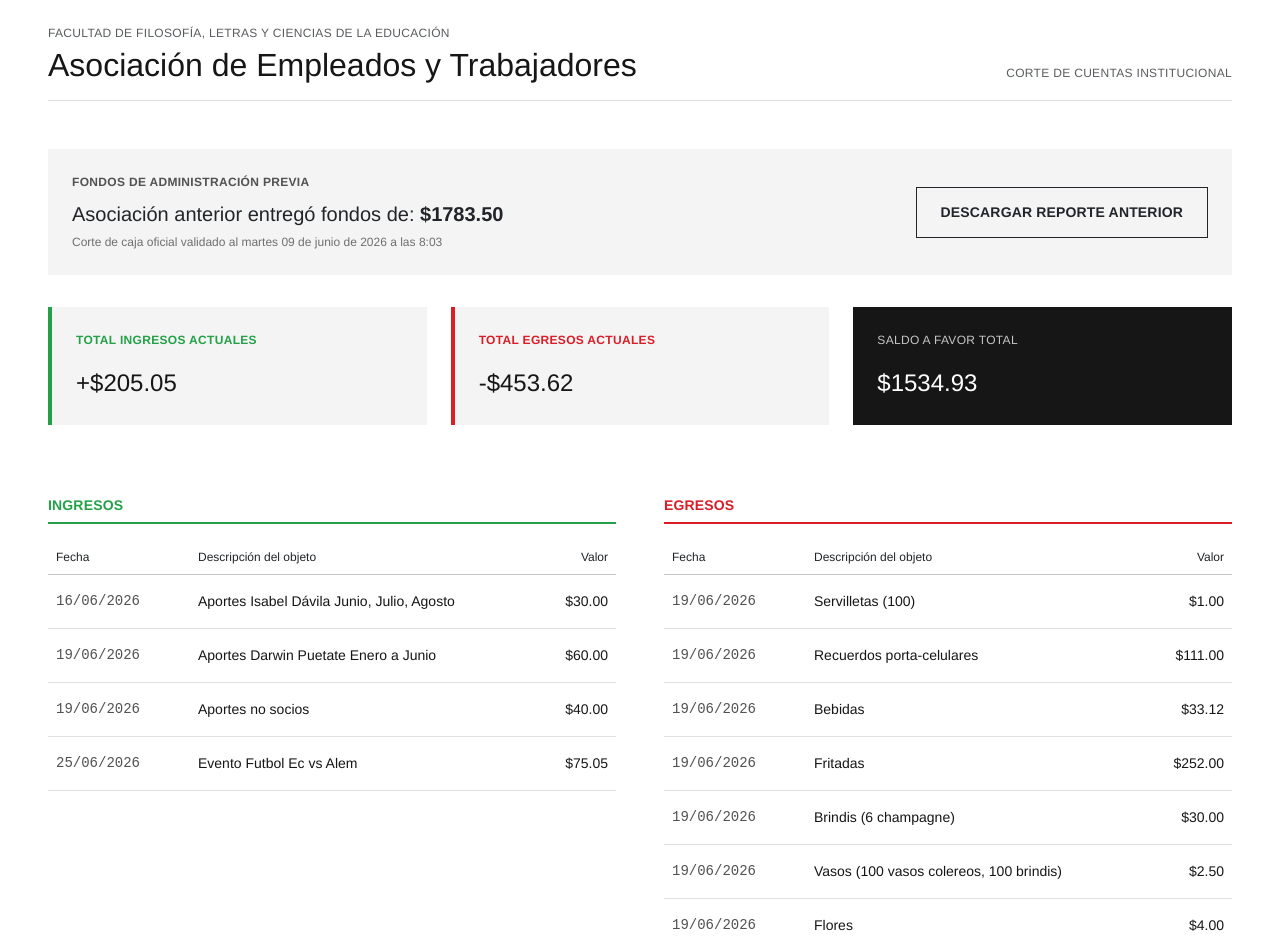
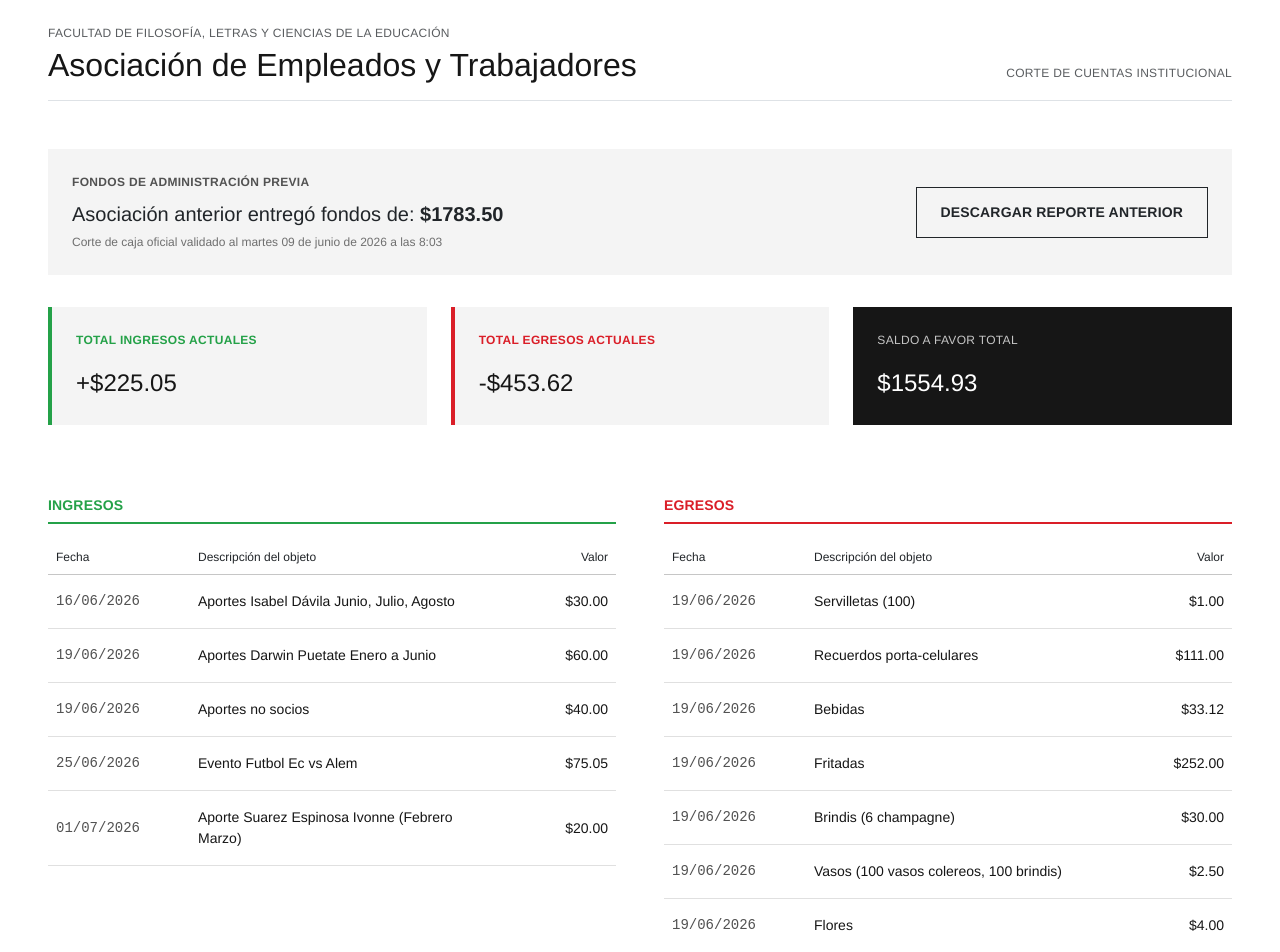
Before and after one commit to jjorgeadrian007/cuentas_aso, a React (Vite) app: page / in a window 1280 px wide. Shown: the top 952 px of the page. Built offline with nearby package versions, Linux system fonts and the light colour scheme.

Commit message:
cuentas-corte22

```diff
--- a/src/App.jsx
+++ b/src/App.jsx
@@ -11,6 +11,7 @@ export default function DashboardAsociacion() {
     /* { id: 3, fecha: "19/06/2026", nombre: "Aportes no socios (1 pendiente)", valor: 36.00 }, */
     { id: 3, fecha: "19/06/2026", nombre: "Aportes no socios", valor: 40.00 },
     { id: 4, fecha: "25/06/2026", nombre: "Evento Futbol Ec vs Alem", valor: 75.05 },
+    { id: 5, fecha: "01/07/2026", nombre: "Aporte Suarez Espinosa Ivonne (Febrero Marzo)", valor: 20.00 },
 
   ]);
 
```
